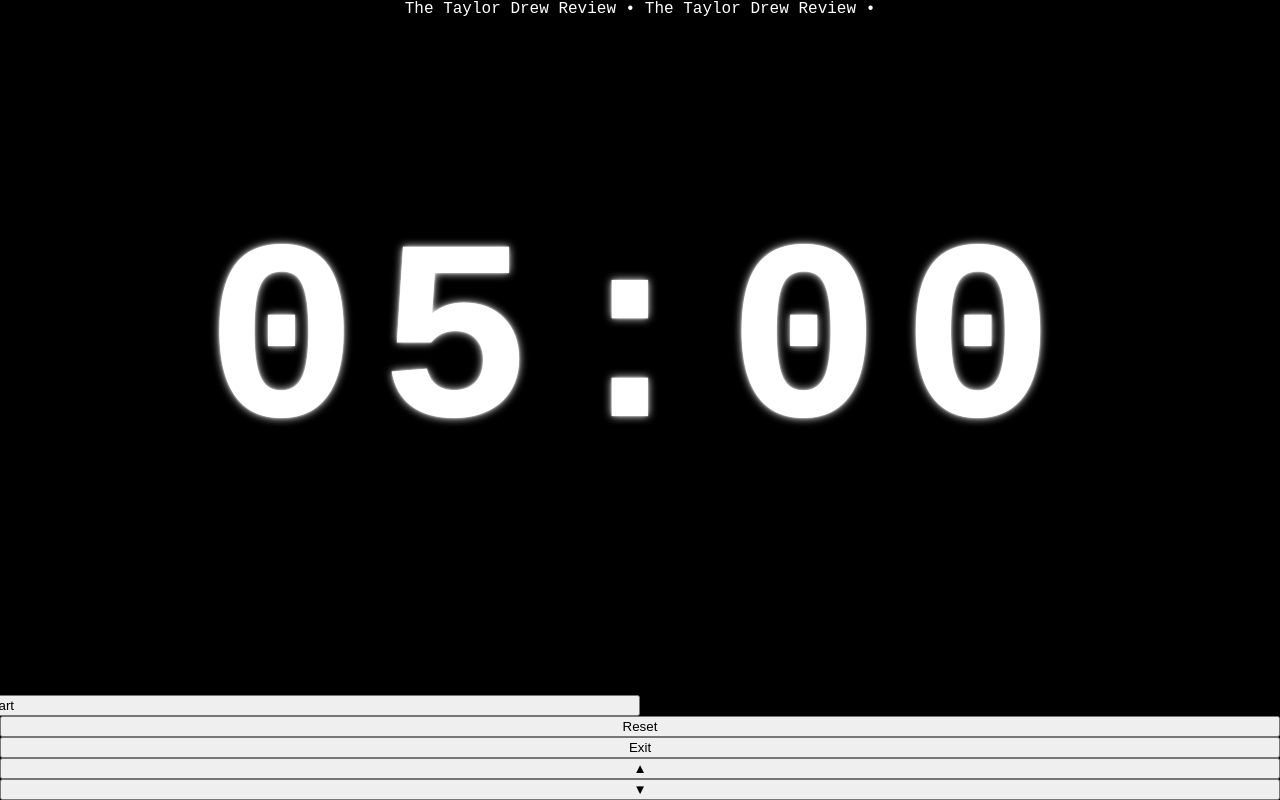
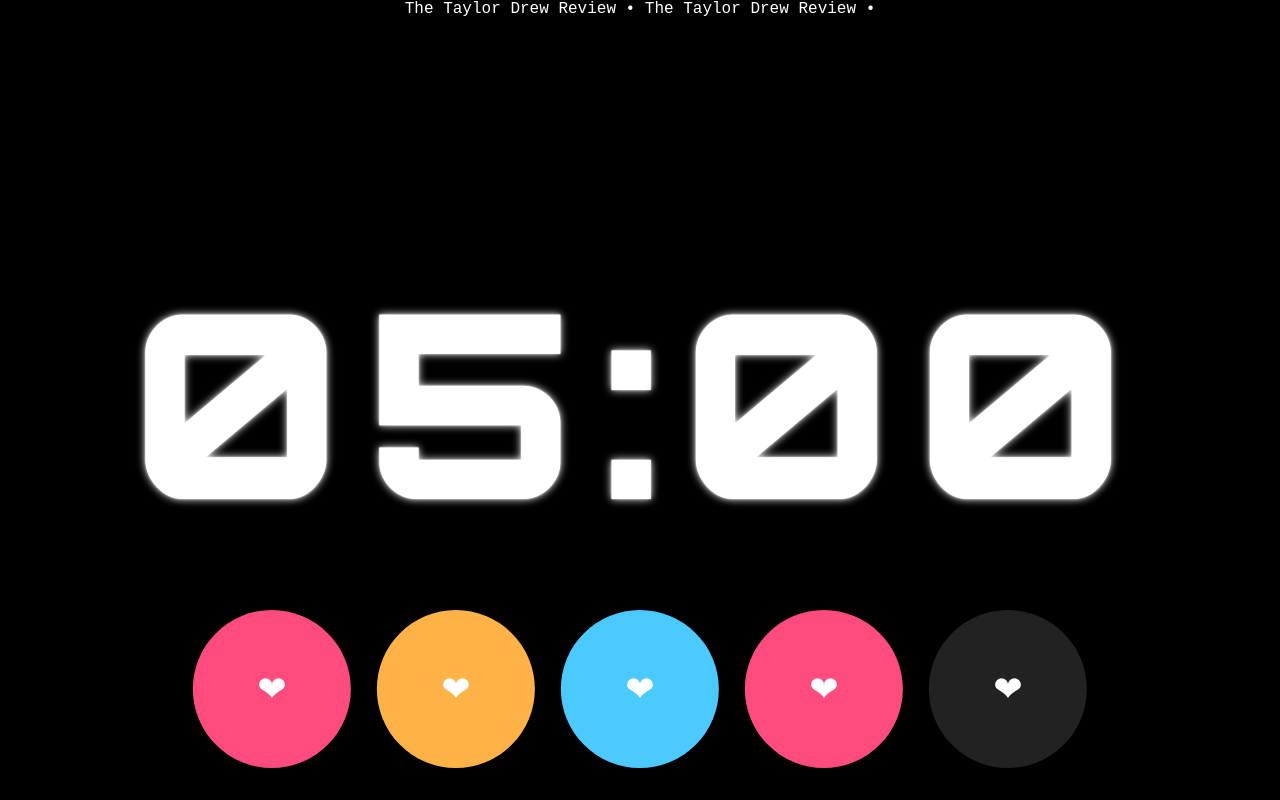
Before and after one commit to taylordrew4u2/timer555, a plain HTML site: page index.html in a window 1280 px wide. Drawn offline with nearby package versions, Linux system fonts and the light colour scheme; a web font is replaced by a local one.

Commit message:
Heart-shaped control buttons in a single row, digital font, improved layout

```diff
--- a/index.html
+++ b/index.html
@@ -4,18 +4,18 @@
     <meta charset="UTF-8" />
     <title>Full-Screen Countdown</title>
     <meta name="viewport" content="width=device-width, initial-scale=1.0, maximum-scale=1.0" />
-
+    <!-- Google Fonts for digital look -->
+    <link href="https://fonts.googleapis.com/css2?family=Share+Tech+Mono&family=Orbitron:wght@700;900&display=swap" rel="stylesheet">
+    <!-- Optional: DS-Digital font from CDN -->
+    <link rel="stylesheet" href="https://fonts.cdnfonts.com/css/ds-digital" />
     <!-- (Randomized) Animation helper -->
     <script src="https://cdnjs.cloudflare.com/ajax/libs/animejs/3.2.1/anime.min.js"></script>
-
     <style>
         :root {
             --bg-color: #000;
             --fg-color: #fff;
             --alert-color: #ff0000;
         }
-
-        /* base */
         html, body {
             width: 100%;
             height: 100%;
@@ -28,8 +28,6 @@
             display: flex;
             flex-direction: column;
         }
-
-        /* top ticker */
         #ticker {
             position: absolute;
             top: 0;
@@ -50,46 +48,62 @@
             0%   { transform: translateX(0);   }
             100% { transform: translateX(-100%); }
         }
-
-        /* timer text */
         #timerDisplay {
             flex: 1;
             display: flex;
             align-items: center;
             justify-content: center;
-            font-size: 20vw;           /* auto-size */
+            font-size: 20vw;
             user-select: none;
             font-family: 'DS-Digital', 'Orbitron', 'Share Tech Mono', 'Courier New', Courier, monospace;
             font-weight: 900;
             letter-spacing: 0.08em;
             text-shadow: 0 0 8px #fff, 0 0 2px #fff;
         }
-    <!-- Google Fonts for digital look -->
-    <link href="https://fonts.googleapis.com/css2?family=Share+Tech+Mono&family=Orbitron:wght@700;900&display=swap" rel="stylesheet">
-    <!-- Optional: DS-Digital font from CDN -->
-    <link rel="stylesheet" href="https://fonts.cdnfonts.com/css/ds-digital" />
-
-        /* buttons */
+        #buttonRow {
+            position: absolute;
+            left: 50%;
+            bottom: 4vh;
+            transform: translateX(-50%);
+            display: flex;
+            flex-direction: row;
+            gap: 2vw;
+            z-index: 10;
+        }
         .controlBtn {
-            position: absolute;
-            background: rgba(255, 255, 255, 0.1);
+            background: #ff4b7d;
             color: #fff;
-            border: 2px solid #fff;
-            padding: 0.5em 1em;
-            font-size: 1.25rem;
+            border: none;
+            border-radius: 50%;
+            width: 4.5em;
+            height: 4.5em;
+            font-size: 2.2em;
+            display: flex;
+            align-items: center;
+            justify-content: center;
+            box-shadow: 0 2px 8px rgba(0,0,0,0.18);
+            transition: background 0.2s, transform 0.1s;
             cursor: pointer;
-            backdrop-filter: blur(5px);
+            outline: none;
         }
-        #startBtn { bottom: 10%; left: 50%; transform: translateX(-50%); }
-        #exitBtn  { top:  2%;  right: 2%; }
-        #upBtn    { bottom: 2%; left: 2%; }
-        #downBtn  { bottom: 2%; right: 2%; }
-
-        /* flashing */
+        .controlBtn:active {
+            background: #e02d5a;
+            transform: scale(0.92);
+        }
+        .controlBtn[title="Start/Pause"] {
+            background: #ffb347;
+            color: #fff;
+        }
+        .controlBtn[title="Reset"] {
+            background: #4bcaff;
+            color: #fff;
+        }
+        .controlBtn[title="Exit"] {
+            background: #222;
+            color: #fff;
+        }
         .flashRed { animation: flash 1s step-start infinite; }
         @keyframes flash { 50% { background: var(--alert-color); } }
-
-        /* text alert */
         .alertText { color: var(--alert-color); }
     </style>
 </head>
@@ -98,53 +112,36 @@
     <div id="ticker">
         <span>The Taylor Drew Review • The Taylor Drew Review • </span>
     </div>
-
     <!-- giant countdown -->
     <div id="timerDisplay">05:00</div>
-
-    <!-- controls -->
-    <button id="startBtn" class="controlBtn">Start</button>
-    <button id="resetBtn" class="controlBtn">Reset</button>
-    <button id="exitBtn"  class="controlBtn">Exit</button>
-    <button id="upBtn"    class="controlBtn">▲</button>
-    <button id="downBtn"  class="controlBtn">▼</button>
-
+    <!-- controls: all heart-shaped, in a row -->
+    <div id="buttonRow">
+        <button id="upBtn"    class="controlBtn" title="Add 10s">&#10084;</button>
+        <button id="startBtn" class="controlBtn" title="Start/Pause">&#10084;</button>
+        <button id="resetBtn" class="controlBtn" title="Reset">&#10084;</button>
+        <button id="downBtn"  class="controlBtn" title="Subtract 10s">&#10084;</button>
+        <button id="exitBtn"  class="controlBtn" title="Exit">&#10084;</button>
+    </div>
     <script>
         (function () {
             const timerDisplay = document.getElementById("timerDisplay");
             const startBtn     = document.getElementById("startBtn");
             const resetBtn     = document.getElementById("resetBtn");
             const exitBtn      = document.getElementById("exitBtn");
-            // Position the reset button (top left)
-            resetBtn.style.top = '2%';
-            resetBtn.style.left = '2%';
-            resetBtn.style.right = '';
-            resetBtn.style.bottom = '';
-            resetBtn.onclick = () => {
-                running = false;
-                reset();
-                startBtn.textContent = "Start";
-            };
             const upBtn        = document.getElementById("upBtn");
             const downBtn      = document.getElementById("downBtn");
             const body         = document.body;
-
             const DEFAULT_SECONDS = 5 * 60;     // 5-minute start
             let presetSeconds    = DEFAULT_SECONDS;
             let remainingSeconds = DEFAULT_SECONDS;
             let running          = false;
-
-            /* helpers */
             function format(secs) {
                 const m = String(Math.floor(secs / 60)).padStart(2, "0");
                 const s = String(secs % 60).padStart(2, "0");
                 return `${m}:${s}`;
             }
-
             function render() {
                 timerDisplay.textContent = format(remainingSeconds);
-
-                // alert status
                 if (remainingSeconds <= 60 && remainingSeconds > 0) {
                     timerDisplay.classList.add("alertText");
                     body.classList.add("flashRed");
@@ -153,58 +150,49 @@
                     body.classList.remove("flashRed");
                 }
             }
-
-            /* countdown driver */
             function tick() {
                 if (!running) return;
-
                 if (remainingSeconds > 0) {
                     --remainingSeconds;
                     render();
-
                     if (remainingSeconds === 0) {
                         running = false;
                         blastRed();
                     }
                 }
             }
-
-            /* zero reached → solid red for 5 s */
             function blastRed() {
                 body.style.background = "var(--alert-color)";
                 timerDisplay.style.visibility = "hidden";
-
                 setTimeout(() => {
                     body.style.background = "var(--bg-color)";
                     timerDisplay.style.visibility = "visible";
                     reset();
                 }, 5000);
             }
-
-            /* reset */
             function reset() {
                 remainingSeconds = presetSeconds;
                 render();
             }
-
-            /* button actions */
             startBtn.onclick = () => {
                 running = !running;
                 startBtn.textContent = running ? "Pause" : "Start";
             };
-
+            resetBtn.onclick = () => {
+                running = false;
+                reset();
+                startBtn.textContent = "Start";
+            };
             exitBtn.onclick = () => {
                 running = false;
-                window.close();                // will work only for windows opened by script
+                window.close();
             };
-
             upBtn.onclick = () => {
                 presetSeconds += 10;
                 remainingSeconds += 10;
                 animate(upBtn);
                 render();
             };
-
             downBtn.onclick = () => {
                 if (presetSeconds > 10) {
                     presetSeconds  -= 10;
@@ -213,8 +201,6 @@
                     render();
                 }
             };
-
-            /* small click bounce using anime.js */
             function animate(btn) {
                 anime({
                     targets: btn,
@@ -223,8 +209,6 @@
                     duration: 200
                 });
             }
-
-            /* master clock */
             render();
             setInterval(tick, 1000);
         })();
```
